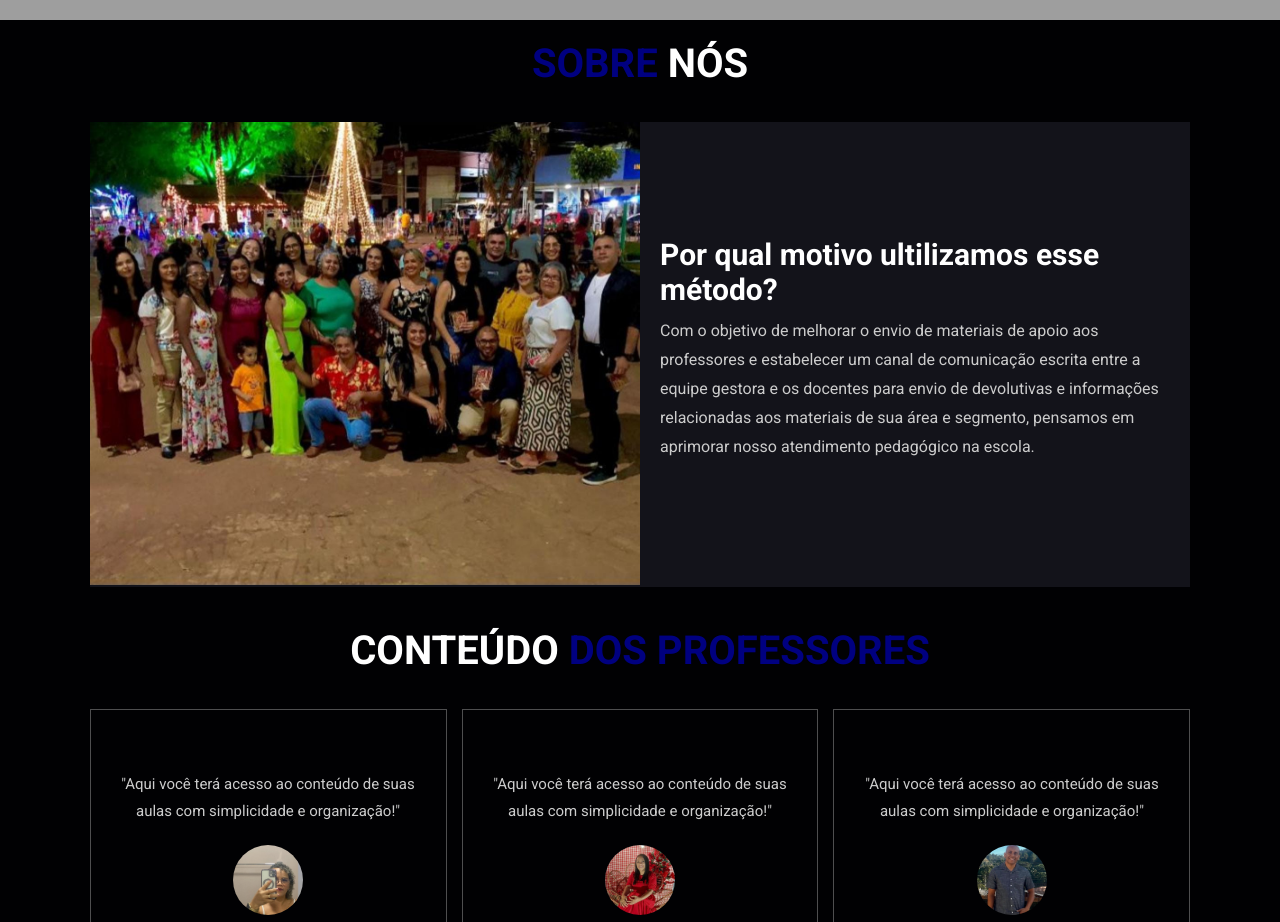
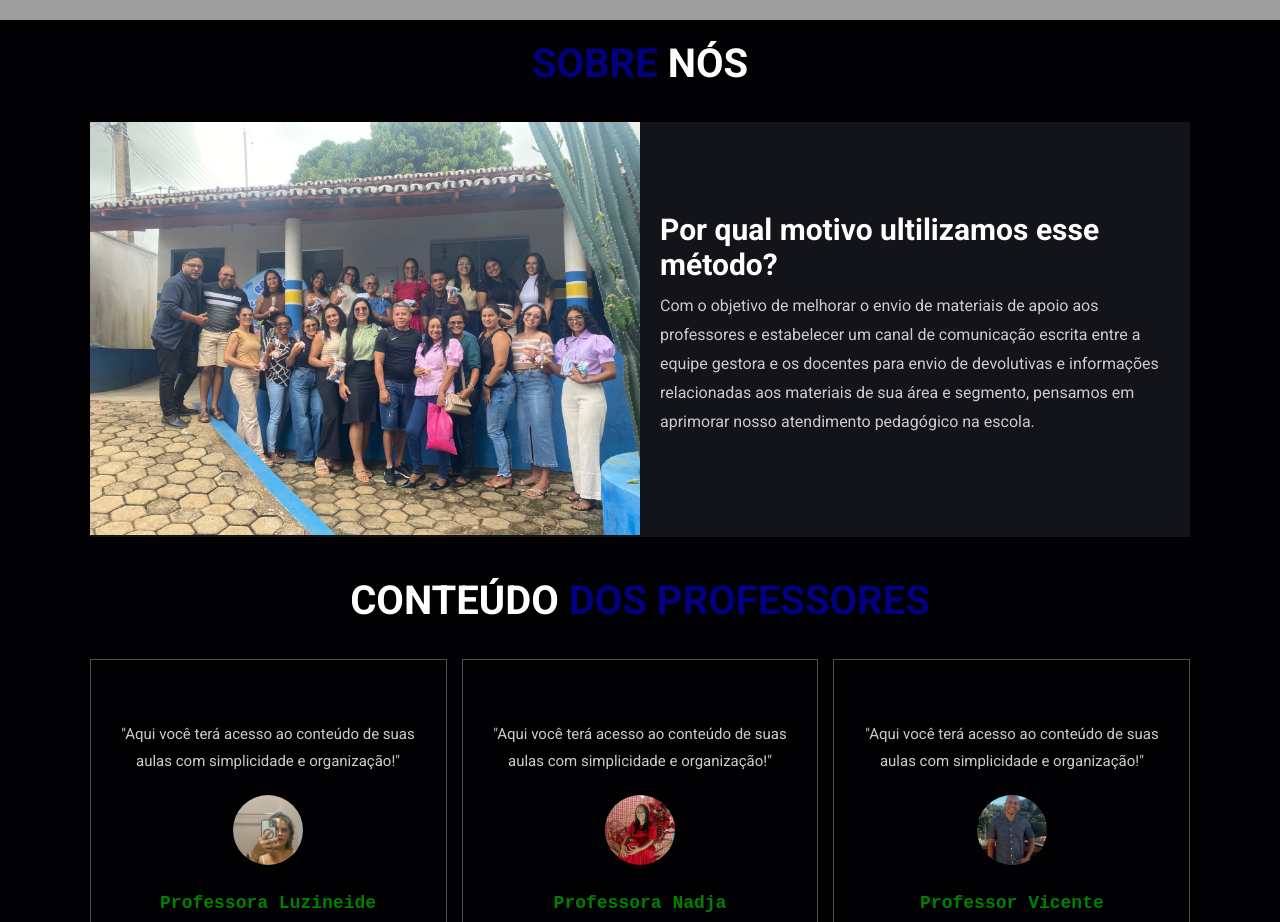
Before and after one commit to Jho0oy/SiteHelenaMiranda, a plain HTML site: page index.html in a window 1280 px wide. Shown: the part 780-1702 px from the top of the page. Drawn offline with Linux system fonts and the light colour scheme; grey boxes are pictures that could not be loaded.

Commit message:
07:37 - 19/05

```diff
--- a/index.html
+++ b/index.html
@@ -60,7 +60,7 @@
         <div class="row">
 
             <div class="image">
-                <img src="imagens/imgp.jpg" alt="">
+                <img src="imagens/imghelena.jpg" alt="">
             </div>
 
             <div class="content">
```
Also changed, not shown: imagens/imghelena.jpg (added).
